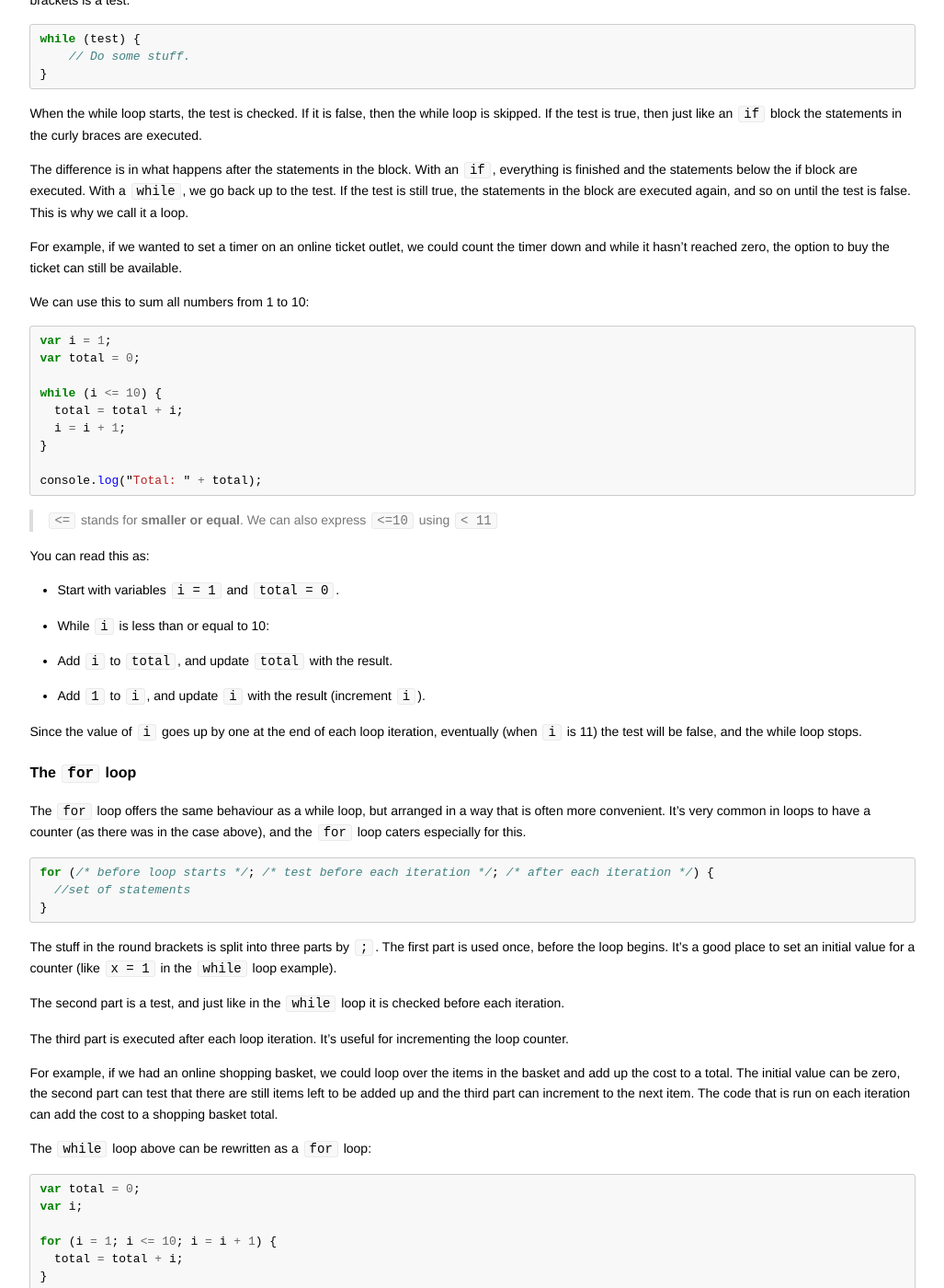
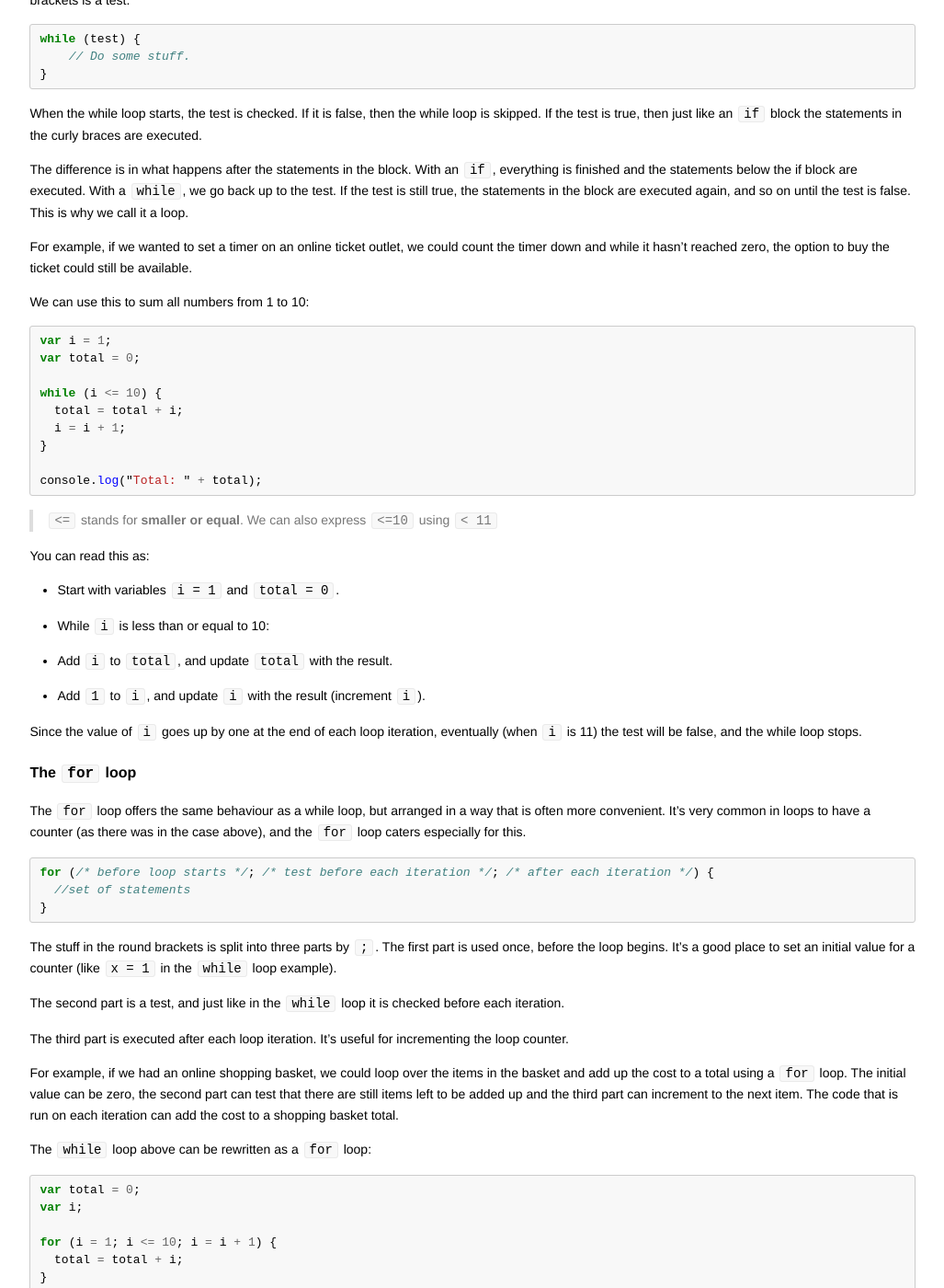
Before and after one commit to codebar/tutorials, a Jekyll site: the page built from js/lesson2/tutorial.md, in a window 1280 px wide and 1400 px high, scrolled down 571 px. Shown: the whole window at 92% size, without its empty margins (126-1153 px from the left). Built offline with Jekyll 4.4.1, drawn with Linux system fonts in a browser that asks for light colours; Markdown is read by kramdown in place of the engine named in the settings.

Commit message:
Added back ticks to where I have mentioned the tutorial topic in the example

```diff
--- a/js/lesson2/tutorial.md
+++ b/js/lesson2/tutorial.md
@@ -31,7 +31,7 @@ When the while loop starts, the test is checked. If it is false, then the while
 
 The difference is in what happens after the statements in the block. With an `if`, everything is finished and the statements below the if block are executed. With a `while`, we go back up to the test. If the test is still true, the statements in the block are executed again, and so on until the test is false. This is why we call it a loop.
 
-For example, if we wanted to set a timer on an online ticket outlet, we could count the timer down and while it hasn't reached zero, the option to buy the ticket can still be available.
+For example, if we wanted to set a timer on an online ticket outlet, we could count the timer down and while it hasn't reached zero, the option to buy the ticket could still be available.
 
 We can use this to sum all numbers from 1 to 10:
 
@@ -75,7 +75,7 @@ The second part is a test, and just like in the `while` loop it is checked befor
 
 The third part is executed after each loop iteration. It's useful for incrementing the loop counter.
 
-For example, if we had an online shopping basket, we could loop over the items in the basket and add up the cost to a total. The initial value can be zero, the second part can test that there are still items left to be added up and the third part can increment to the next item. The code that is run on each iteration can add the cost to a shopping basket total.
+For example, if we had an online shopping basket, we could loop over the items in the basket and add up the cost to a total using a `for` loop. The initial value can be zero, the second part can test that there are still items left to be added up and the third part can increment to the next item. The code that is run on each iteration can add the cost to a shopping basket total.
 
 The `while` loop above can be rewritten as a `for` loop:
 
```
Also changed, not shown: js/lesson1/tutorial.md (+2 -2 lines).
